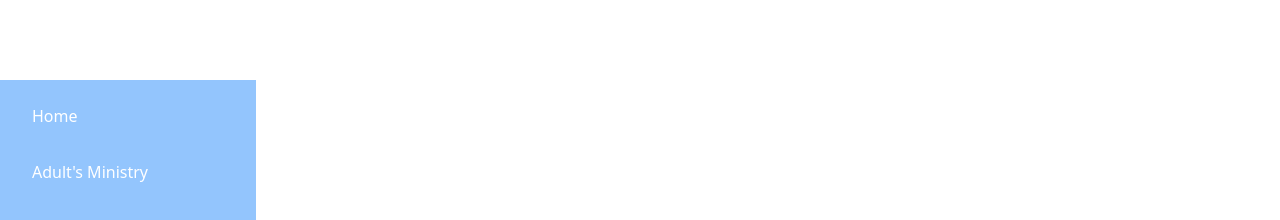
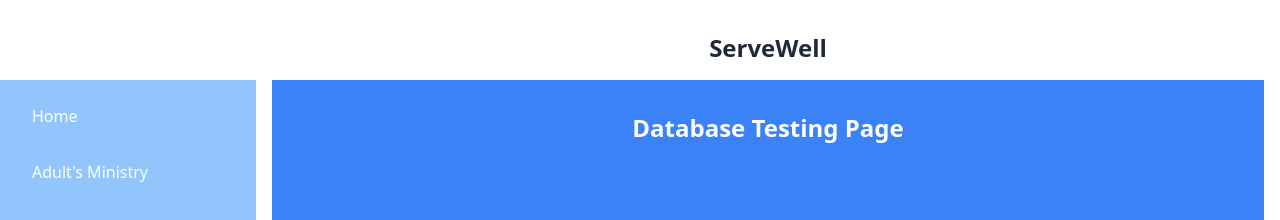
Before and after one commit to hayleyowen/ServeWell, a Next.js app: page /dbtesting in a window 1280 px wide. Before the commit this address had no page. Shown: the top 220 px of the page. Built offline with nearby package versions, Linux system fonts and the light colour scheme; no server answers; the database is empty.

Commit message:
Initial attempt to show db data
Created my own database route to attempt to display the database data

```diff
--- /dev/null
+++ b/app/dbtesting/page.tsx
@@ -0,0 +1,28 @@
+import '@/app/globals.css';
+import { getChurches } from '@/app/lib/data';
+
+export default async function dbTestingPage() {
+    const churches = await getChurches();
+    return (
+    <section className="h-screen flex flex-col">
+        <div className="bg-white p-4 text-center">
+            <h1 className="text-2xl font-bold text-gray-800">ServeWell</h1>
+        </div>
+        <div className="flex-1 flex flex-col bg-blue-500">
+            <div className="flex flex-col items-center justify-center pt-8">
+                <h2 className="text-2xl font-bold text-white mb-8">Database Testing Page</h2>
+            </div>
+        </div>
+        <div>
+            {churches.map((id) => (
+                <div key={id.name}>
+                    <h3>{id.name}</h3>
+                    <p>{id.address}</p>
+                    <p>{id.city}, {id.postalcode}</p>
+                    <p>{id.phone}</p>
+                </div>
+            ))}
+        </div>
+    </section>
+    );
+    }
--- a/app/layout.tsx
+++ b/app/layout.tsx
@@ -14,7 +14,7 @@ const geistMono = Geist_Mono({
 });
 
 export const metadata: Metadata = {
-  title: "Create Next App",
+  title: "ServeWell",
   description: "Generated by create next app",
 };
 
--- /dev/null
+++ b/app/lib/data.ts
@@ -0,0 +1,12 @@
+import { sql } from '@vercel/postgres';
+import { Church } from './defintions';
+
+export async function getChurches() {
+  try {
+    const data = await sql<Church>`SELECT * FROM church`;
+    return data.rows;
+  } catch (err) {
+    console.error('Database Error', err);
+    throw new Error('Failed to fetch church data');
+  }
+}
--- /dev/null
+++ b/app/lib/defintions.ts
@@ -0,0 +1,21 @@
+export type Church = {
+    id: number;
+    name: string;
+    phone: string;
+    address: string;
+    postalcode: string;
+    city: string;
+}
+
+export type ChurchMember = {
+    id: number;
+    FirstName: string;
+    MiddleName: string;
+    LastName: string;
+    Sex: 'M' | 'F';
+    email: string;
+    phone: string;
+    activity_status: 'active' | 'inactive';
+    church_id: number;
+    church_join_date: string;
+}
```
Also changed, not shown: 1 other file (tests, documents, lock files or other folders).
